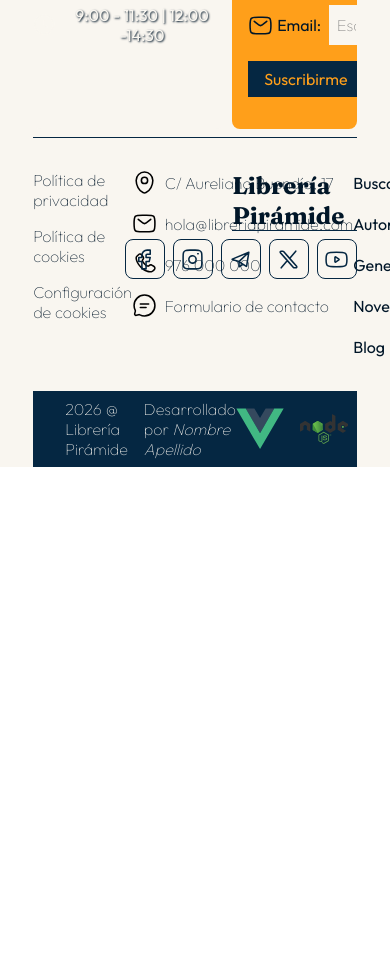
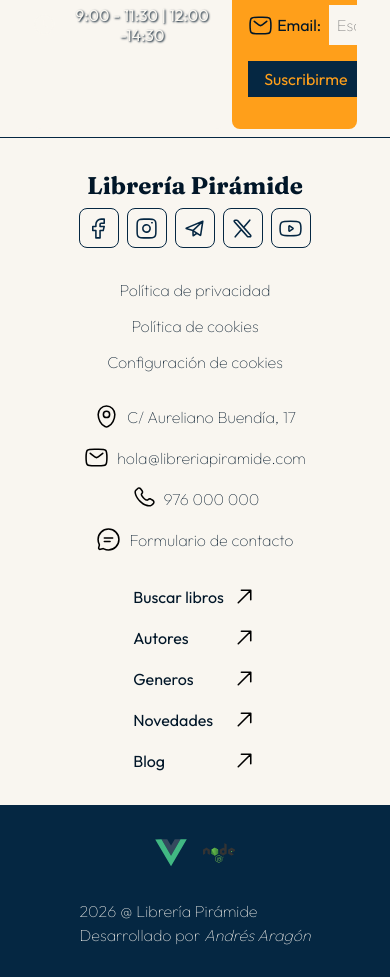
Before and after one commit to andresaragonguerrero/LibreriaPiramide, a Vue app: page / in a window 390 px wide. Shown: the part 3100-4077 px from the top of the page. Before the commit the page ends 3567 px from the top, so only its background shows below. Built offline with nearby package versions, Linux system fonts and the light colour scheme; the HTML template or start-up script is replaced by a standard one.

Commit message:
Se adecuaron los estilos del Footer

```diff
--- a/src/components/footer/FooterBottom.vue
+++ b/src/components/footer/FooterBottom.vue
@@ -6,7 +6,7 @@
             <p class="footer-bottom__info-text">2026 @ Librería Pirámide</p>
             <p class="footer-bottom__info-text">
                 Desarrollado por
-                <a class="footer-bottom__info-link" href="#" target="_blank">Nombre Apellido</a>
+                <a class="footer-bottom__info-link" href="https://andresaragon.es/" target="_blank">Andrés Aragón</a>
             </p>
         </article>
         <article class="footer-bottom__tools">
@@ -102,4 +102,35 @@
     height: 3rem;
     width: 3rem;
 }
+
+@media (max-width: 1250px) {
+    .footer-bottom {
+        grid-column: 1 / -1;
+        padding: var(--space-4) var(--space-2);
+    }
+}
+
+@media (max-width: 1024px) {
+    .footer-bottom {
+        flex-direction: column-reverse;
+        justify-content: center;
+        align-items: center;
+        gap: var(--space-4);
+    }
+}
+
+@media (max-width: 480px) {
+
+
+    .footer-bottom__info {
+        flex-direction: column;
+        align-items: flex-start;
+        gap: var(--space-1);
+    }
+
+    .footer-bottom__tools-icon {
+        height: 2rem;
+        width: 2rem;
+    }
+}
 </style>
--- a/src/components/footer/FooterMain.vue
+++ b/src/components/footer/FooterMain.vue
@@ -98,14 +98,16 @@
             <h2 class="footer-main__title">Librería Pirámide</h2>
             <div class="footer-main__social-media">
                 <button type="button" class="social-media__button">
-                    <svg class="social-media__icon" xmlns="http://www.w3.org/2000/svg" viewBox="0 0 24 24" width="25px" height="25px">
+                    <svg class="social-media__icon" xmlns="http://www.w3.org/2000/svg" viewBox="0 0 24 24" width="25px"
+                        height="25px">
                         <path fill="none" stroke="currentColor" stroke-linecap="round" stroke-linejoin="round"
                             stroke-width="1.5"
                             d="M6.5 10v4h3v7h4v-7h3l1-4h-4V8c0-.545.455-1 1-1h3V3h-3c-2.723 0-5 2.277-5 5v2z" />
                     </svg>
                 </button>
                 <button type="button" class="social-media__button">
-                    <svg class="social-media__icon" xmlns="http://www.w3.org/2000/svg" viewBox="0 0 24 24" width="25px" height="25px">
+                    <svg class="social-media__icon" xmlns="http://www.w3.org/2000/svg" viewBox="0 0 24 24" width="25px"
+                        height="25px">
                         <g fill="none" stroke="currentColor" stroke-linecap="round" stroke-linejoin="round"
                             stroke-width="1.5">
                             <path
@@ -115,21 +117,24 @@
                     </svg>
                 </button>
                 <button type="button" class="social-media__button">
-                    <svg class="social-media__icon" xmlns="http://www.w3.org/2000/svg" viewBox="0 0 24 24" width="25px" height="25px">
+                    <svg class="social-media__icon" xmlns="http://www.w3.org/2000/svg" viewBox="0 0 24 24" width="25px"
+                        height="25px">
                         <path fill="none" stroke="currentColor" stroke-linecap="round" stroke-linejoin="round"
                             stroke-width="1.5"
                             d="m10.5 14l3.735 2.424l2.929 1.956c.216.144.324.216.42.216a.3.3 0 0 0 .224-.096c.067-.07.087-.197.127-.451L20 5L4.672 11.373c-.395.164-.592.247-.643.354a.3.3 0 0 0 .016.29c.063.1.268.16.68.281zM20 5l-9.5 9m0 0l.156 4.3c0 .334 0 .501.069.585c.06.074.15.116.246.115c.11-.001.24-.108.5-.32l2.764-2.256" />
                     </svg>
                 </button>
                 <button type="button" class="social-media__button">
-                    <svg class="social-media__icon" xmlns="http://www.w3.org/2000/svg" viewBox="0 0 24 24" width="25px" height="25px">
+                    <svg class="social-media__icon" xmlns="http://www.w3.org/2000/svg" viewBox="0 0 24 24" width="25px"
+                        height="25px">
                         <path fill="none" stroke="currentColor" stroke-linecap="round" stroke-linejoin="round"
                             stroke-width="1.5"
                             d="m19 4l-5.93 6.93M5 20l5.93-6.93m2.14-2.14L7.275 4.343A1.06 1.06 0 0 0 6.481 4H5.007c-.836 0-1.307.85-.793 1.435l6.716 7.635l5.795 6.587c.19.216.483.343.794.343h1.474c.836 0 1.307-.85.793-1.435z" />
                     </svg>
                 </button>
                 <button type="button" class="social-media__button">
-                    <svg class="social-media__icon" xmlns="http://www.w3.org/2000/svg" viewBox="0 0 24 24" width="25px" height="25px">
+                    <svg class="social-media__icon" xmlns="http://www.w3.org/2000/svg" viewBox="0 0 24 24" width="25px"
+                        height="25px">
                         <g fill="none" stroke="currentColor" stroke-linecap="round" stroke-linejoin="round"
                             stroke-width="1.5">
                             <path
@@ -266,4 +271,74 @@
     text-decoration: none;
     color: var(--color-text);
 }
+
+@media (max-width: 1250px) {
+    .footer-main {
+        grid-column: 1 / -1;
+        padding: var(--space-4) var(--space-2);
+    }
+
+    .footer-main__left {
+        grid-column: 1 / 8;
+    }
+
+    .footer-main__right {
+        grid-column: 8 / -1;
+    }
+}
+
+@media (max-width: 1024px) {
+    .footer-main {
+        display: flex;
+        flex-direction: column-reverse;
+        align-items: center;
+        gap: var(--space-4);
+    }
+
+    .footer-main__right {
+        width: 100%;
+        align-items: center;
+    }
+
+    .footer-main__left {
+        width: 100%;
+    }
+
+    .footer-main__title {
+        width: 100%;
+        text-align: center;
+        border: none;
+    }
+}
+
+@media (max-width: 768px) {
+    .footer-main__left {
+        flex-direction: column;
+        align-items: center;
+        gap: var(--space-4);
+        text-align: center;
+    }
+
+    .footer-main__legal,
+    .footer-main__contact-list,
+    .footer-main__nav {
+        align-items: center;
+    }
+
+    .footer-main__contact-item {
+        justify-content: center;
+    }
+
+    .footer-main__nav-item {
+        width: 100%;
+        max-width: 12rem;
+    }
+}
+
+@media (max-width: 480px) {
+    .footer-main__social-media {
+        flex-wrap: wrap;
+        justify-content: center;
+    }
+}
 </style>
```
